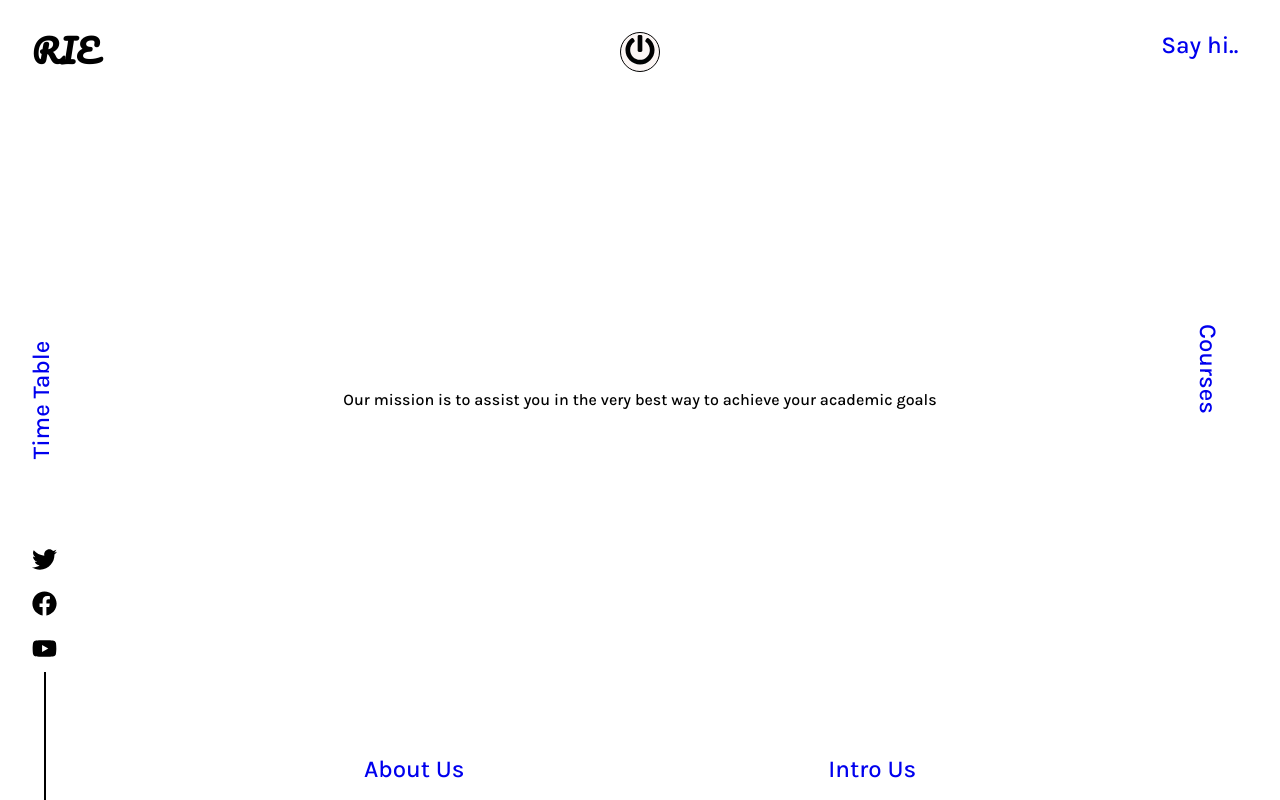
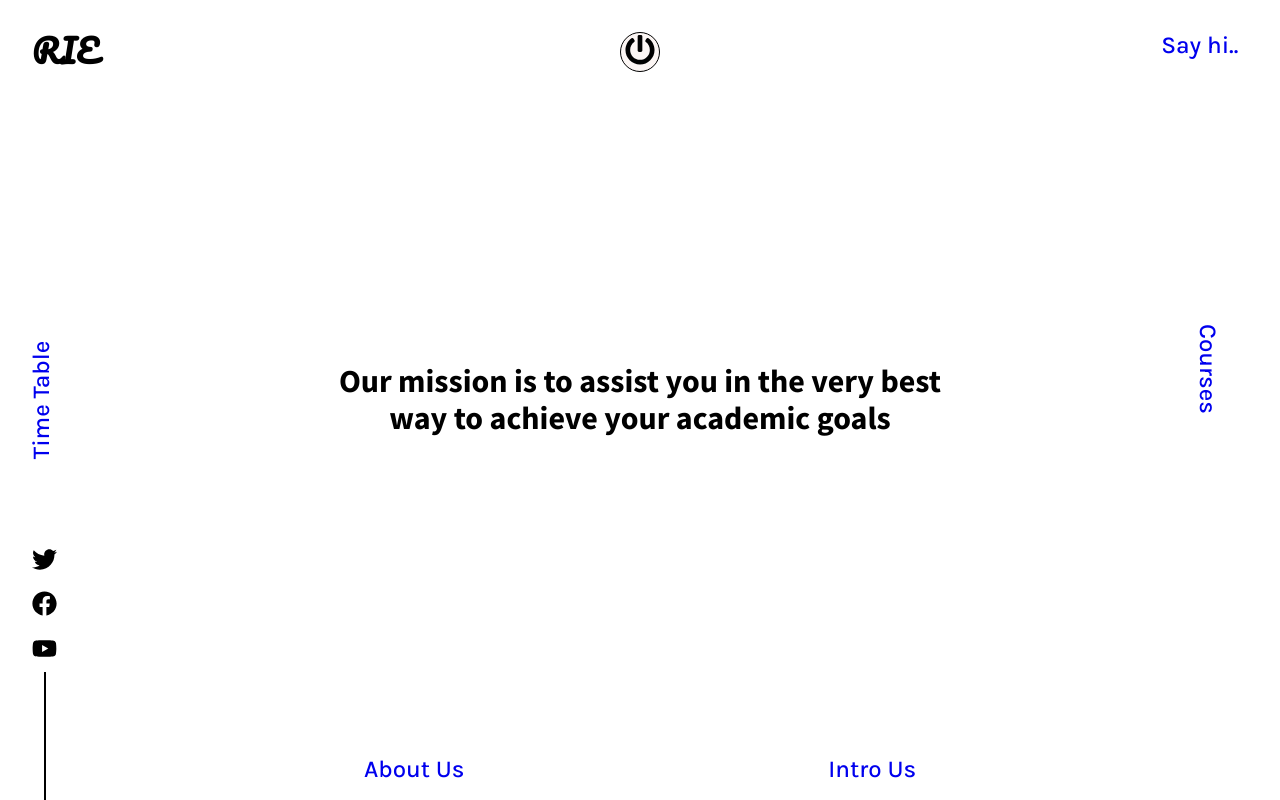
Before and after one commit to sachindaMass/react-portfolio-final-main, a React (Create React App) app: page / in a window 1280 px wide. Built offline with nearby package versions, Linux system fonts and the light colour scheme.

Commit message:
set main content to h1

```diff
--- a/src/components/Main.js
+++ b/src/components/Main.js
@@ -137,14 +137,14 @@ const Main = () => {
           onClick={handleClick}
         >
           {/* ... existing code */}
-          <motion.h4
+          <motion.h1
             initial={{ opacity: 0 }}
             animate={controls}
             style={{ textAlign: 'center' }}
           >
             Our mission is to assist you in the very best way to achieve your
             academic goals
-          </motion.h4>
+          </motion.h1>
         </div>
         <PowerButton />
         <LogoComponent theme={click ? 'dark' : 'light'} />
```
